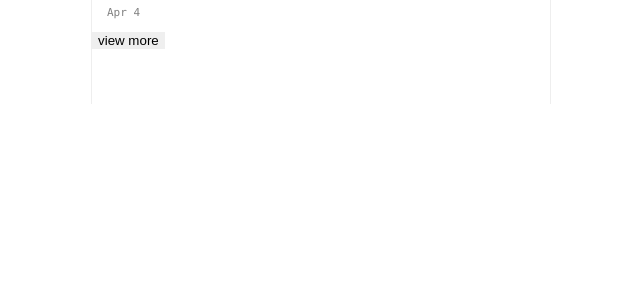
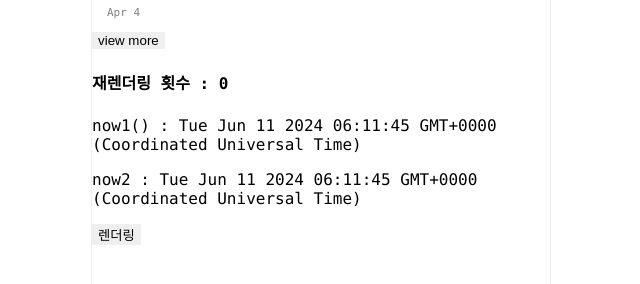
Before and after one commit to qiosion/vuestagram, a Vue app: page / in a window 1280 px wide. Shown: the part 1800-2084 px from the top of the page, without its empty margins (319-959 px from the left). Before the commit the page ends 1904 px from the top, so only its background shows below. Built offline with nearby package versions, Linux system fonts and the light colour scheme; a small style sheet from the web is missing.

Commit message:
함수 정의 methods vs computed

```diff
--- a/src/App.vue
+++ b/src/App.vue
@@ -69,6 +69,12 @@
     <button @click="step = 2">2</button>
   </div> -->
 
+  <h4>재렌더링 횟수 : {{ counter }}</h4>
+  <p>now1() : {{ now1() }}</p>
+  <p>now2 : {{ now2 }}</p>
+  <button @click="counter++">렌더링</button>
+
+
   <div class="footer">
     <ul class="footer-button-plus">
       <input @change="upload" multiple accept="image/*"
@@ -106,6 +112,7 @@ export default {
       img: '',
       newContent: '',
       selectedFilter: '',
+      counter: 0, // now 함수 재 렌더링을 위한 변수
     }
   },
   components: {
@@ -116,7 +123,15 @@ export default {
       this.selectedFilter = filter;
     });
   },
-  methods: {
+  // 함수 정의
+  // 1. methods: {} : 사용할 때마다 새로 실행됨(일반적인 함수)
+  // 2. computed: {} : 사용해도 새로 실행되지 않고 기존 값 유지
+  //    함수라기보다 데이터 계산 결과를 저장하는 공간이라고 생각하자. state data와 같은 취급 하면 됨
+  //    vue 파일이 처음 로드됐을 때 모두 한번씩 실행하고, 그 값을 간직함
+  //    그 후 함수 호출하면 처음 로드됐을 때의 값을 반환함
+  //    컴퓨팅 파워를 아낌. 자원절약
+  //    호출할 때 소괄호 쓰면 안됨
+  methods: { // 일반적인 함수
     publish() { // 발행
       var newPost = {
         name: "Sun Kang",
@@ -156,7 +171,16 @@ export default {
         console.log("ERROR: ", err);
       })
     },
-  }
+    now1() {
+      return new Date()
+    },
+  },
+  computed: { // 제일 처음 로드될 때 실행하고, 그 값을 유지
+    // 호출할 때 소괄호 쓰면 안됨
+    now2() {
+      return new Date()
+    },
+  },
 }
 </script>
 
```
